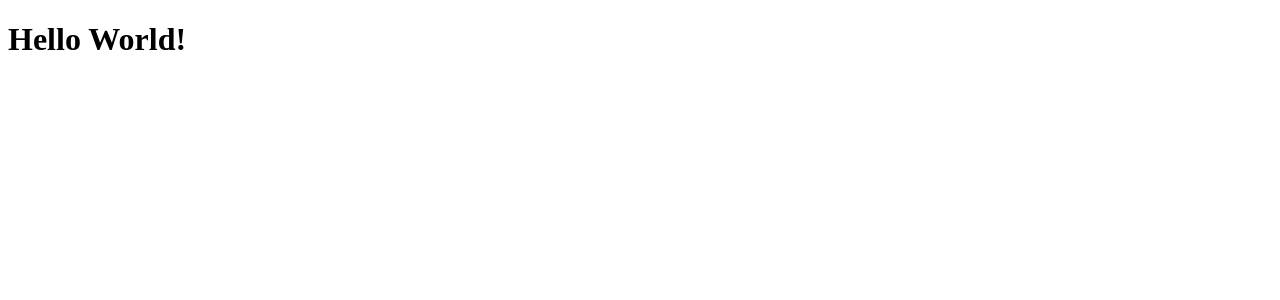
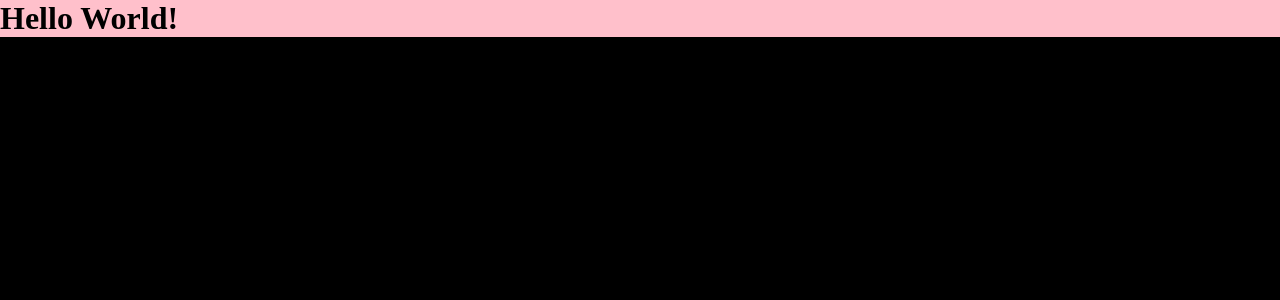
Before and after one commit to Gxelol/landing-page-with-react-front-end, a React (Create React App) app: page / in a window 1280 px wide. Shown: the top 300 px of the page. Built offline with nearby package versions, Linux system fonts and the light colour scheme.

Commit message:
styled-components and themeprovider

```diff
--- a/package.json
+++ b/package.json
@@ -9,6 +9,7 @@
     "react": "^18.2.0",
     "react-dom": "^18.2.0",
     "react-scripts": "5.0.1",
+    "styled-components": "^5.3.6",
     "web-vitals": "^2.1.4"
   },
   "scripts": {
--- a/src/index.jsx
+++ b/src/index.jsx
@@ -1,10 +1,17 @@
 import React from 'react';
 import ReactDOM from 'react-dom/client';
+import { ThemeProvider } from 'styled-components';
+
+import { GlobalStyle } from './styles/global-styles';
+import { theme } from './styles/theme';
 import Home from './templates/Home';
 
 const root = ReactDOM.createRoot(document.getElementById('root'));
 root.render(
   <React.StrictMode>
-    <Home />
+    <ThemeProvider theme={theme}>
+      <Home />
+      <GlobalStyle />
+    </ThemeProvider>
   </React.StrictMode>,
 );
--- /dev/null
+++ b/src/styles/global-styles.js
@@ -0,0 +1,13 @@
+import { createGlobalStyle } from 'styled-components';
+
+export const GlobalStyle = createGlobalStyle`
+  * {
+    margin: 0;
+    padding: 0;
+    box-sizing: border-box;
+  }
+
+  body {
+    background-color: black;
+  }
+`;
--- /dev/null
+++ b/src/styles/theme.js
@@ -0,0 +1,7 @@
+export const theme = {
+  colors: {
+    mainBg: '',
+    secondaryBg: '',
+  },
+  fonts: {},
+};
--- a/src/templates/Home/index.jsx
+++ b/src/templates/Home/index.jsx
@@ -1,7 +1,11 @@
+import * as Styled from './styles';
+
 function Home() {
   return (
     <div className="Home">
-      <h1>Hello World!</h1>
+      <Styled.Wrapper background="pink">
+        <h1>Hello World!</h1>
+      </Styled.Wrapper>
     </div>
   );
 }
--- /dev/null
+++ b/src/templates/Home/styles.js
@@ -0,0 +1,7 @@
+import styled, { css } from 'styled-components';
+
+export const Wrapper = styled.div`
+  ${(props) => css`
+    background: ${props.background};
+  `}
+`;
```
Also changed, not shown: .babelrc.json (added), .eslintrc.js, .prettierrc.js, 2 other files (tests, documents, lock files or other folders).
